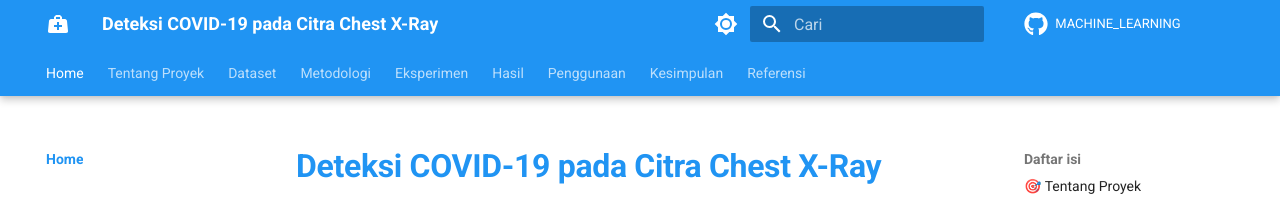
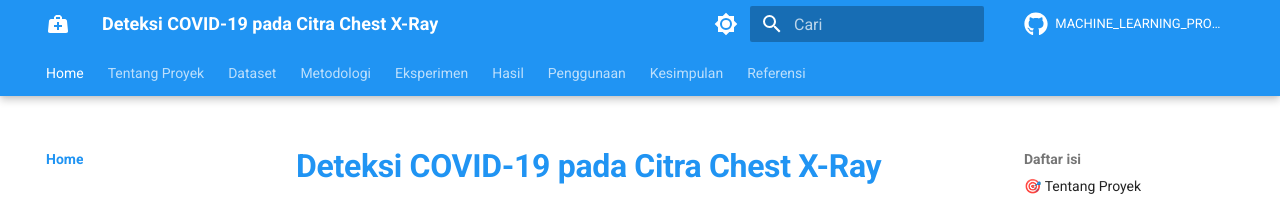
Before and after one commit to hisyam99/MACHINE_LEARNING_PROJECT, an MkDocs documentation site: the page built from docs/index.md, in a window 1280 px wide. Shown: the top 204 px of the page. Built offline with MkDocs 1.6.1 and Material for MkDocs 9.7.7, drawn with Linux system fonts in a browser that asks for light colours; comment, search, counter and statistics services are not loaded.

Commit message:
fix(docs): update repository name and URL in mkdocs and README to reflect project renaming

```diff
--- a/mkdocs.yml
+++ b/mkdocs.yml
@@ -1,9 +1,9 @@
 site_name: Deteksi COVID-19 pada Citra Chest X-Ray
 site_description: Komparasi Machine Learning Klasik dan Deep Learning dengan LoRA untuk Deteksi COVID-19
 site_author: Muhammad Hisyam Kamil & Elga Putri Tri Farma
-site_url: https://hisyam99.github.io/MACHINE_LEARNING
+site_url: https://hisyam99.github.io/MACHINE_LEARNING_PROJECT
 
-repo_name: MACHINE_LEARNING
+repo_name: MACHINE_LEARNING_PROJECT
 repo_url: https://github.com/hisyam99/MACHINE_LEARNING_PROJECT
 # edit_uri: edit/main/docs/  # Uncomment jika ingin enable edit links
 
```
Also changed, not shown: README.md (+1 -1 lines).
